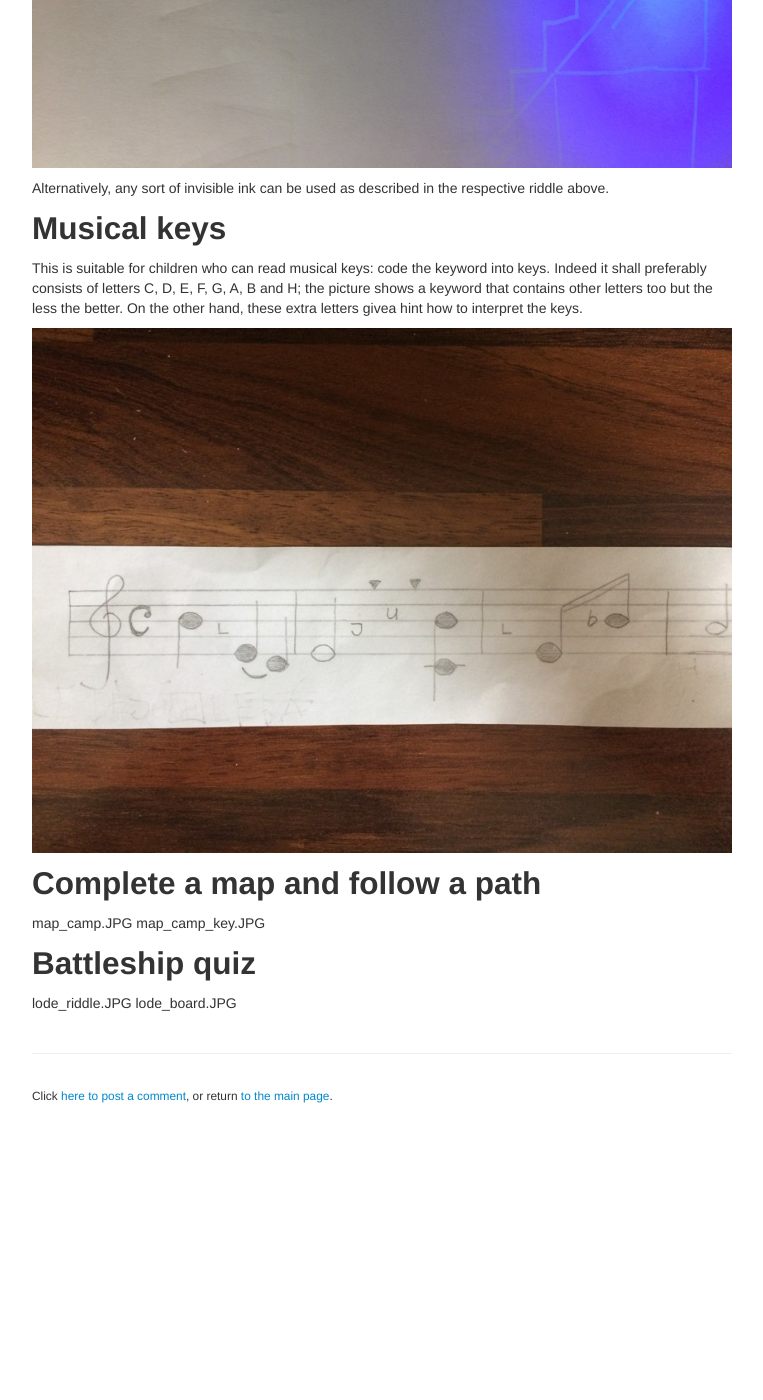
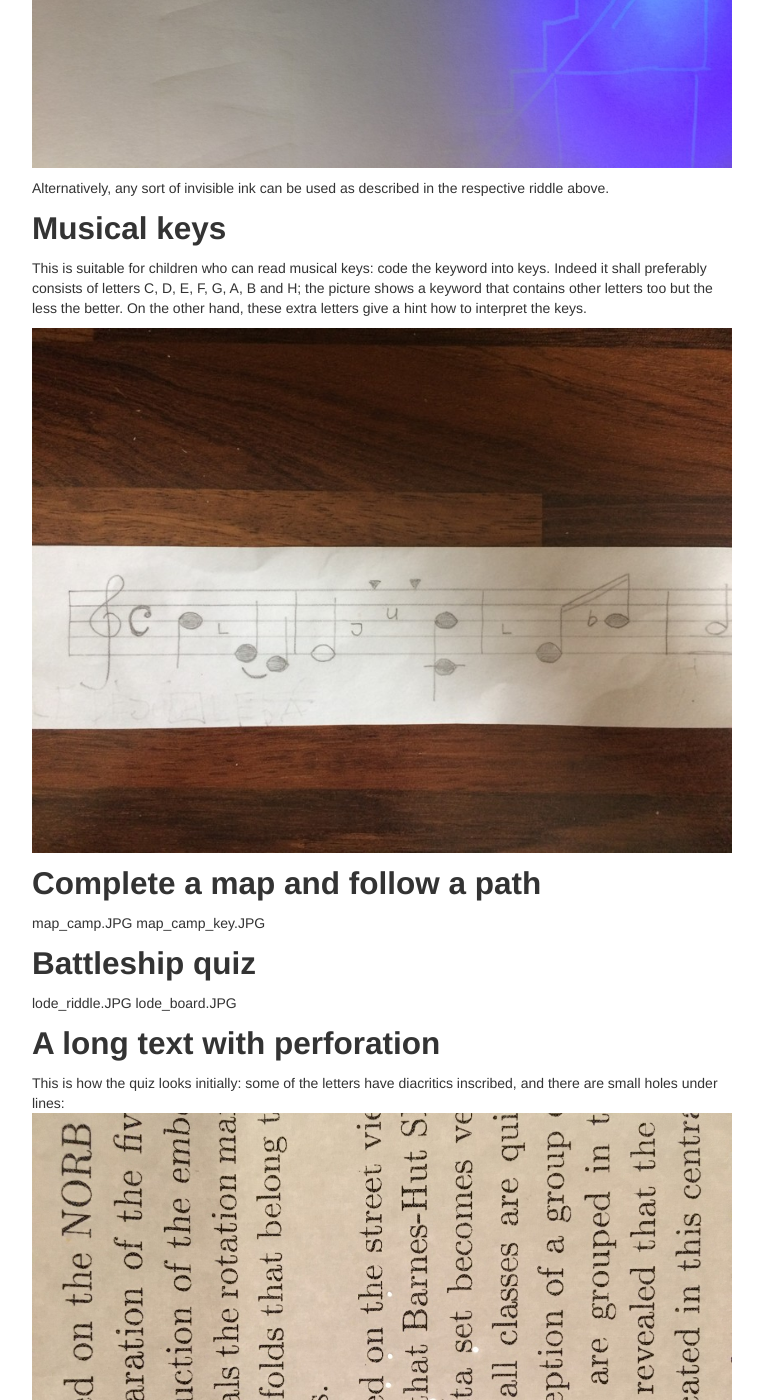
Before and after one commit to vojtech-filipec/vojtech-filipec.github.io, a Jekyll site: the page built from pages/quizes.md, in a window 1280 px wide and 1400 px high, scrolled down 5833 px. Shown: the whole window, without its empty margins (258-1021 px from the left). Built offline with Jekyll 4.4.1, drawn with Linux system fonts in a browser that asks for light colours; before the commit the page ends 6949 px from its top, so only the background shows below that; some of the changed text lies outside the part shown.

Commit message:
a new riddle

```diff
--- a/pages/quizes.md
+++ b/pages/quizes.md
@@ -62,7 +62,7 @@ Alternatively, any sort of invisible ink can be used as described in the respect
 
 
 ## Musical keys
-This is suitable for children who can read musical keys: code the keyword into keys. Indeed it shall preferably consists of letters C, D, E, F, G, A, B and H; the picture shows a keyword that contains other letters too but the less the better. On the other hand, these extra letters givea hint how to interpret the keys.
+This is suitable for children who can read musical keys: code the keyword into keys. Indeed it shall preferably consists of letters C, D, E, F, G, A, B and H; the picture shows a keyword that contains other letters too but the less the better. On the other hand, these extra letters give a hint how to interpret the keys.
 
 ![keys](../assets/quizes/noty.JPG)
 
@@ -73,3 +73,13 @@ map_camp_key.JPG
 ## Battleship quiz
 lode_riddle.JPG
 lode_board.JPG
+
+## A long text with perforation
+This is how the quiz looks initially: some of the letters have diacritics inscribed, and there are small holes under lines:
+![initial look](../assets/quizes/protisvetlo1.jpg)
+
+If you look against a light the perforation is clearly visible:
+![against a light](../assets/quizes/protisvetlo2.jpg)
+
+The collection of under-perforated letters forms the key:
+![solution](../assets/quizes/protisvetlo3.jpg)
```
Also changed, not shown: assets/quizes/protisvetlo1.jpg (added), assets/quizes/protisvetlo2.jpg (added), assets/quizes/protisvetlo3.jpg (added).
